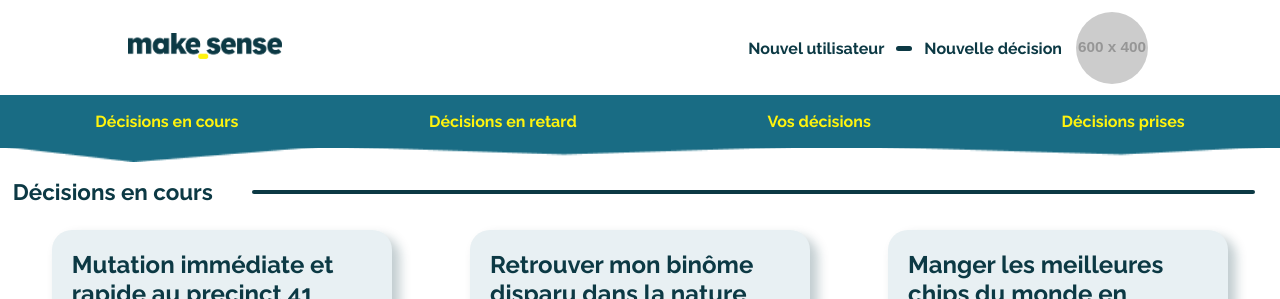
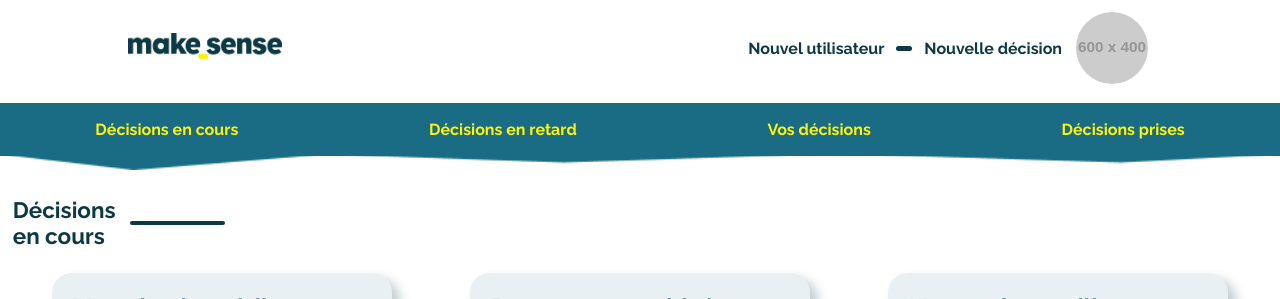
Before and after one commit to WildCodeSchool/0923-lille-js-makesense, a React (Vite) app in the folder frontend/: page /homepage in a window 1280 px wide. Shown: the top 299 px of the page. Built offline with nearby package versions, Linux system fonts and the light colour scheme.

Commit message:
modification navbar for position fixed

```diff
--- a/frontend/src/components/Nav/Nav.jsx
+++ b/frontend/src/components/Nav/Nav.jsx
@@ -1,6 +1,13 @@
+import { useState } from "react";
 import "./Nav.scss";
 
 function Nav() {
+  const [edit, setEdit] = useState(false);
+
+  const handleclick = () => {
+    setEdit(!edit);
+  };
+
   return (
     <nav className="nav__nav">
       <a href="*" className="nav__logo">
@@ -27,7 +34,27 @@ function Nav() {
           className="nav__avatar"
           alt="user avatar"
           src="https://placehold.co/600x400"
+          onClick={handleclick}
+          role="presentation"
         />
+        {edit ? (
+          <section className="profil_avatar">
+            <ul>
+              <li>Firstname</li>
+              <li>Lastname</li>
+              <li>Mail</li>
+              <li>Location</li>
+              <li>Position</li>
+              <li>?</li>
+              <li>Log out</li>
+            </ul>
+          </section>
+        ) : null}
+        {/* <img
+          className="edit_avatar"
+          alt="edit_avatar"
+          src="../../assets/image/user-pen.png"
+        /> */}
       </ul>
     </nav>
   );
--- a/frontend/src/components/Nav/Nav.scss
+++ b/frontend/src/components/Nav/Nav.scss
@@ -3,13 +3,15 @@
 .nav__nav {
   width: 100%;
   display: flex;
-  position: sticky;
+  position: fixed;
+  z-index: 20;
   justify-content: space-between;
   align-items: center;
   padding-inline: 10vw;
   padding-block: 1vh;
-  background-color: $background;
+  background-color: white;
   font-weight: bold;
+  top: 0%;
 }
 
 .nav__items,
@@ -32,6 +34,16 @@
 .nav__avatar {
   @include avatar;
   margin-inline-start: 10px;
+  cursor: pointer;
+}
+
+.profil_avatar {
+  z-index: 1;
+  position: absolute;
+  border: 4px solid black;
+  top: 88%;
+  right: 10%;
+  text-align: center;
 }
 
 // mobile version
--- a/frontend/src/components/SecondaryNav/SecondaryNav.scss
+++ b/frontend/src/components/SecondaryNav/SecondaryNav.scss
@@ -1,7 +1,9 @@
 @import "../../variables";
 
 .secondaryNav__nav {
-  position: sticky;
+  position: fixed;
+  top: 13%;
+  z-index: 20;
 }
 
 .secondaryNav__links * {
--- a/frontend/src/pages/Homepage/Homepage.scss
+++ b/frontend/src/pages/Homepage/Homepage.scss
@@ -8,6 +8,9 @@
   font-weight: bold;
   padding-inline: 1vw;
   padding-block-start: 1%;
+  position: absolute;
+  z-index: 1;
+  top: 23%;
   &::after {
     @include bean;
     width: 80%;
@@ -20,4 +23,6 @@
   display: flex;
   justify-content: space-around;
   flex-wrap: wrap;
+  position: absolute;
+  top: 31%;
 }
```
Also changed, not shown: frontend/src/assets/image/user-pen.png (added).
